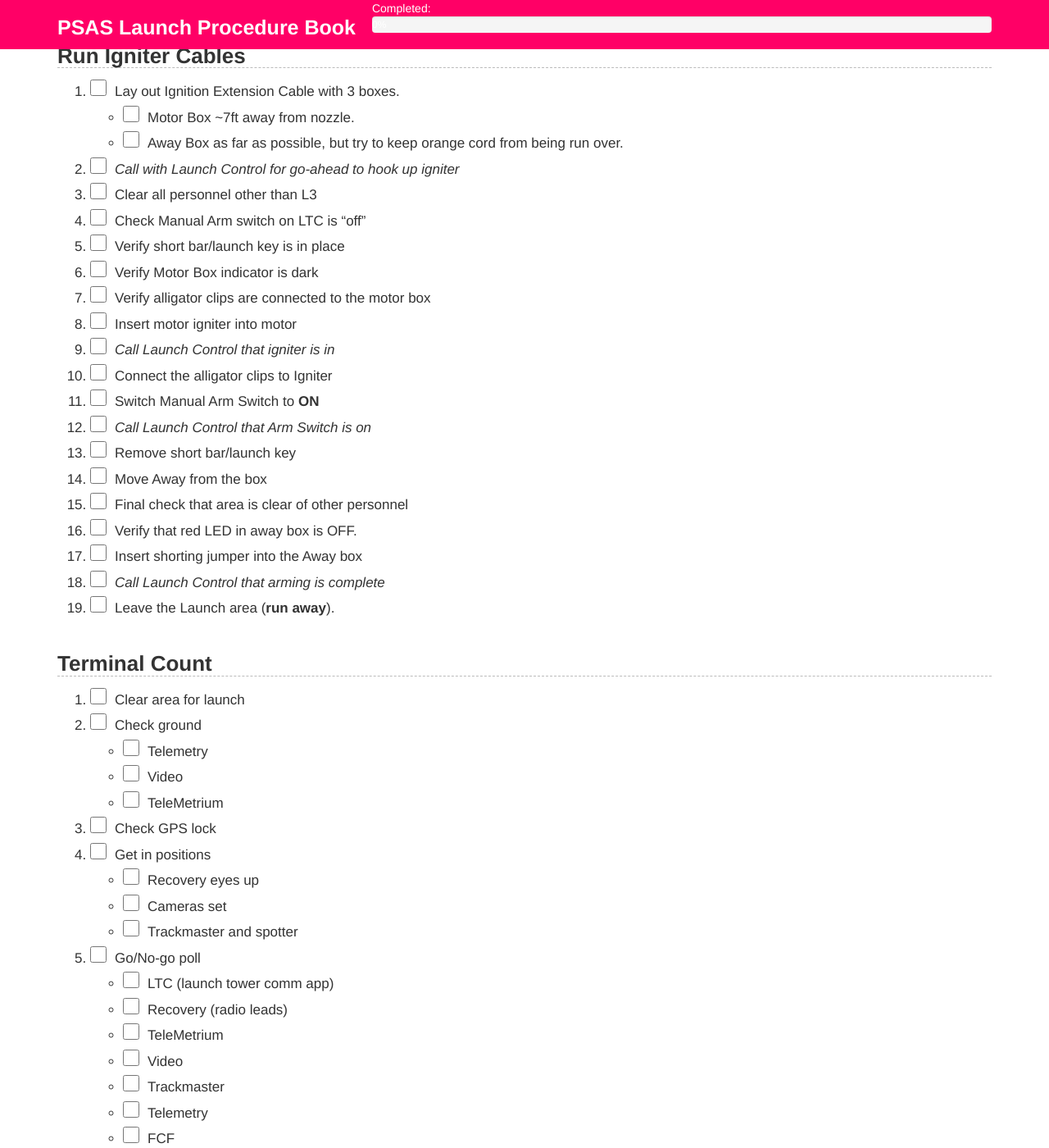
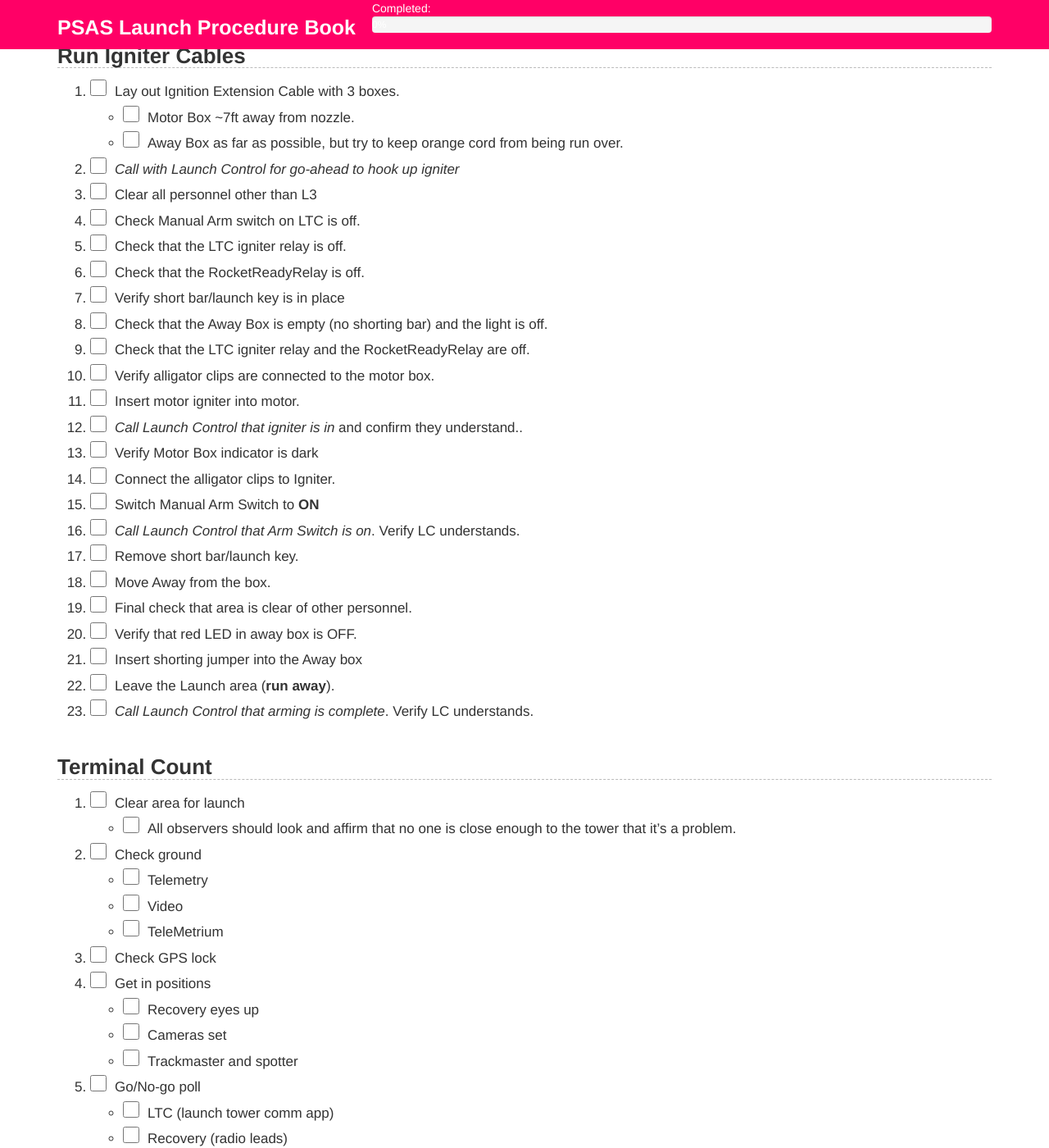
Before and after one commit to psas/procedure-book, a Jekyll site: the page built from 12-Launch.markdown, in a window 1280 px wide and 1400 px high, scrolled down 2388 px. Shown: the whole window at 82% size. Built offline with Jekyll 4.4.1, drawn with Linux system fonts in a browser that asks for light colours; some of the changed text lies outside the part shown.

Commit message:
Added more safety instructions from Bart.

```diff
--- a/12-Launch.markdown
+++ b/12-Launch.markdown
@@ -67,27 +67,32 @@
     - Away Box as far as possible, but try to keep orange cord from being run over.
  1. _Call with Launch Control for go-ahead to hook up igniter_
  1. Clear all personnel other than L3
- 1. Check Manual Arm switch on LTC is "off"
+ 1. Check Manual Arm switch on LTC is off.
+ 1. Check that the LTC igniter relay is off.
+ 1. Check that the RocketReadyRelay is off.
  1. Verify short bar/launch key is in place
+ 1. Check that the Away Box is empty (no shorting bar) and the light is off.
+ 1. Check that the LTC igniter relay and the RocketReadyRelay are off.
+ 1. Verify alligator clips are connected to the motor box.
+ 1. Insert motor igniter into motor.
+ 1. _Call Launch Control that igniter is in_ and confirm they understand..
  1. Verify Motor Box indicator is dark
- 1. Verify alligator clips are connected to the motor box
- 1. Insert motor igniter into motor
- 1. _Call Launch Control that igniter is in_
- 1. Connect the alligator clips to Igniter
+ 1. Connect the alligator clips to Igniter.
  1. Switch Manual Arm Switch to **ON**
- 1. _Call Launch Control that Arm Switch is on_
- 1. Remove short bar/launch key
- 1. Move Away from the box
- 1. Final check that area is clear of other personnel
+ 1. _Call Launch Control that Arm Switch is on_. Verify LC understands.
+ 1. Remove short bar/launch key.
+ 1. Move Away from the box.
+ 1. Final check that area is clear of other personnel.
  1. Verify that red LED in away box is OFF.
  1. Insert shorting jumper into the Away box
- 1. _Call Launch Control that arming is complete_
  1. Leave the Launch area (**run away**).
+ 1. _Call Launch Control that arming is complete_. Verify LC understands.
 
 
 ## Terminal Count
 
  1. Clear area for launch
+    - All observers should look and affirm that no one is close enough to the tower that it's a problem.
  1. Check ground
     - Telemetry
     - Video
@@ -100,12 +105,14 @@
  1. Go/No-go poll
     - LTC (launch tower comm app)
     - Recovery (radio leads)
-    - TeleMetrium
+    - TeleMetrum
     - Video
     - Trackmaster
     - Telemetry
     - FCF
     - FD
+    - RSO
+ 1. Turn on siren and light.
  1. Start countdown (30 seconds)
  1. Send ignite signal (T-0)
 
```
